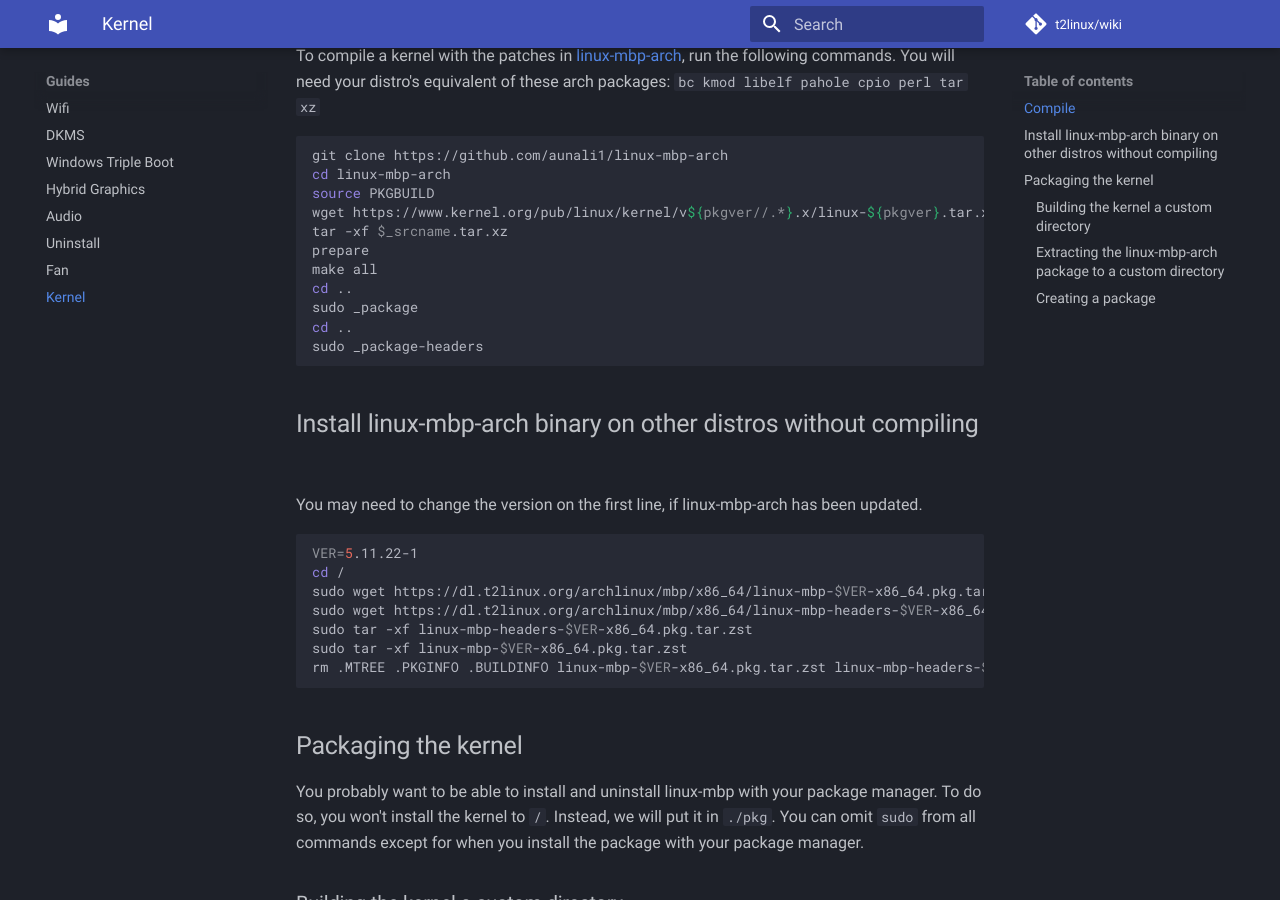
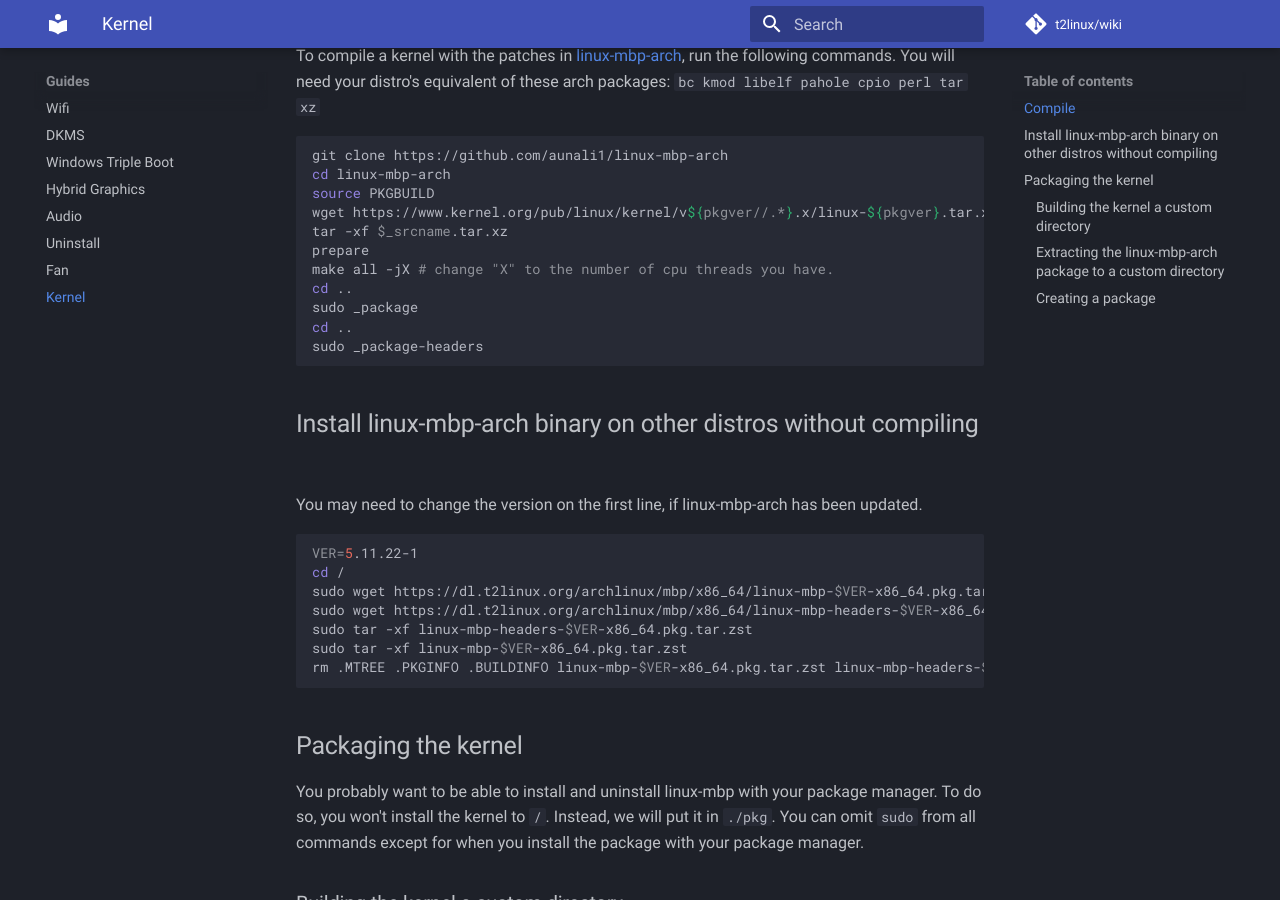
Before and after one commit to t2linux/wiki, an MkDocs documentation site: the page built from docs/guides/kernel.md, in a window 1280 px wide and 900 px high, scrolled down 466 px. Built offline with MkDocs 1.6.1 and Material for MkDocs 9.7.7, drawn with Linux system fonts in a browser that asks for light colours; comment, search, counter and statistics services are not loaded.

Commit message:
kernel: note on -j makeflag
We don't want to be compiling with 1 core

```diff
--- a/docs/guides/kernel.md
+++ b/docs/guides/kernel.md
@@ -13,7 +13,7 @@ source PKGBUILD
 wget https://www.kernel.org/pub/linux/kernel/v${pkgver//.*}.x/linux-${pkgver}.tar.xz
 tar -xf $_srcname.tar.xz
 prepare
-make all
+make all -jX # change "X" to the number of cpu threads you have.
 cd ..
 sudo _package
 cd ..
```
